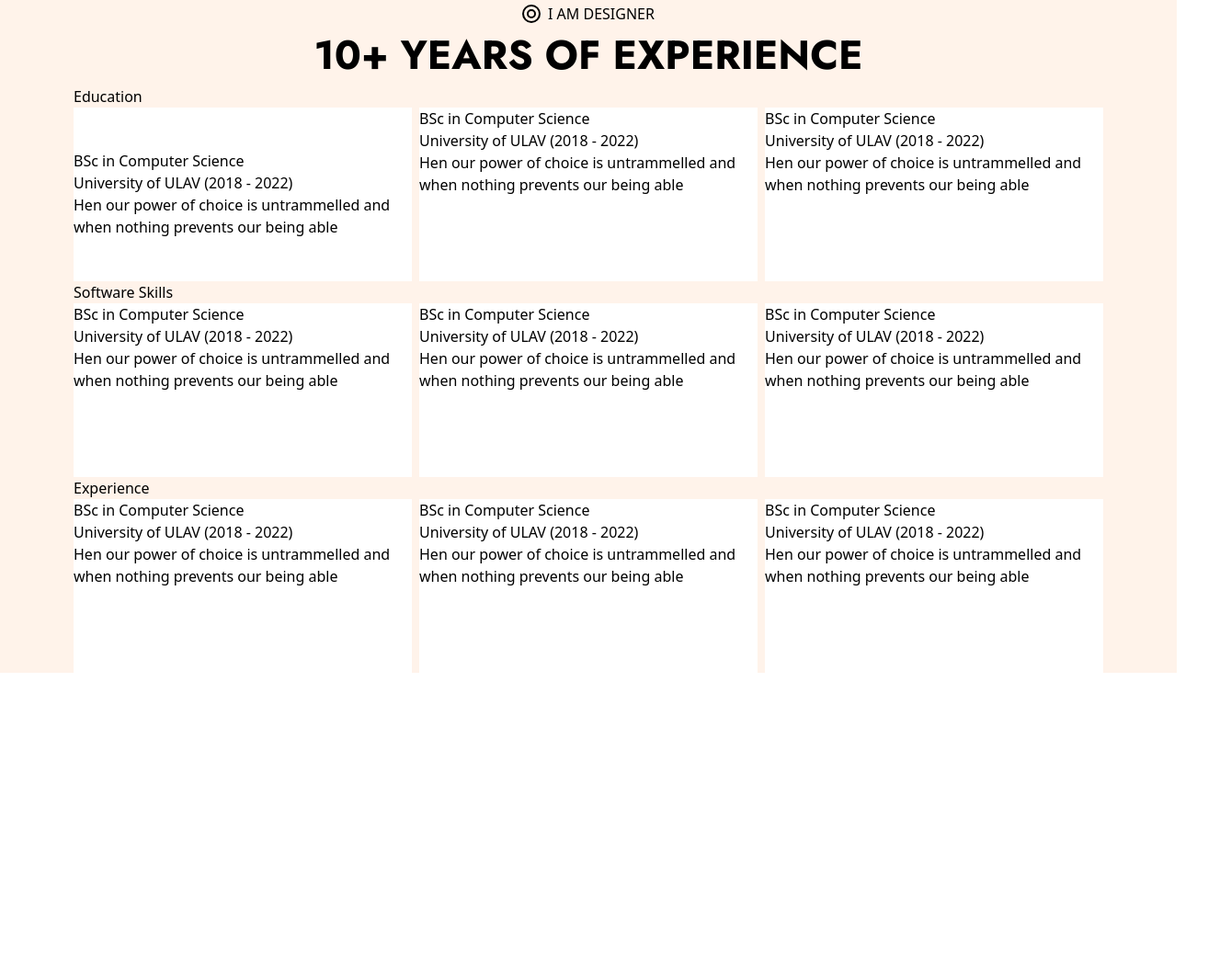
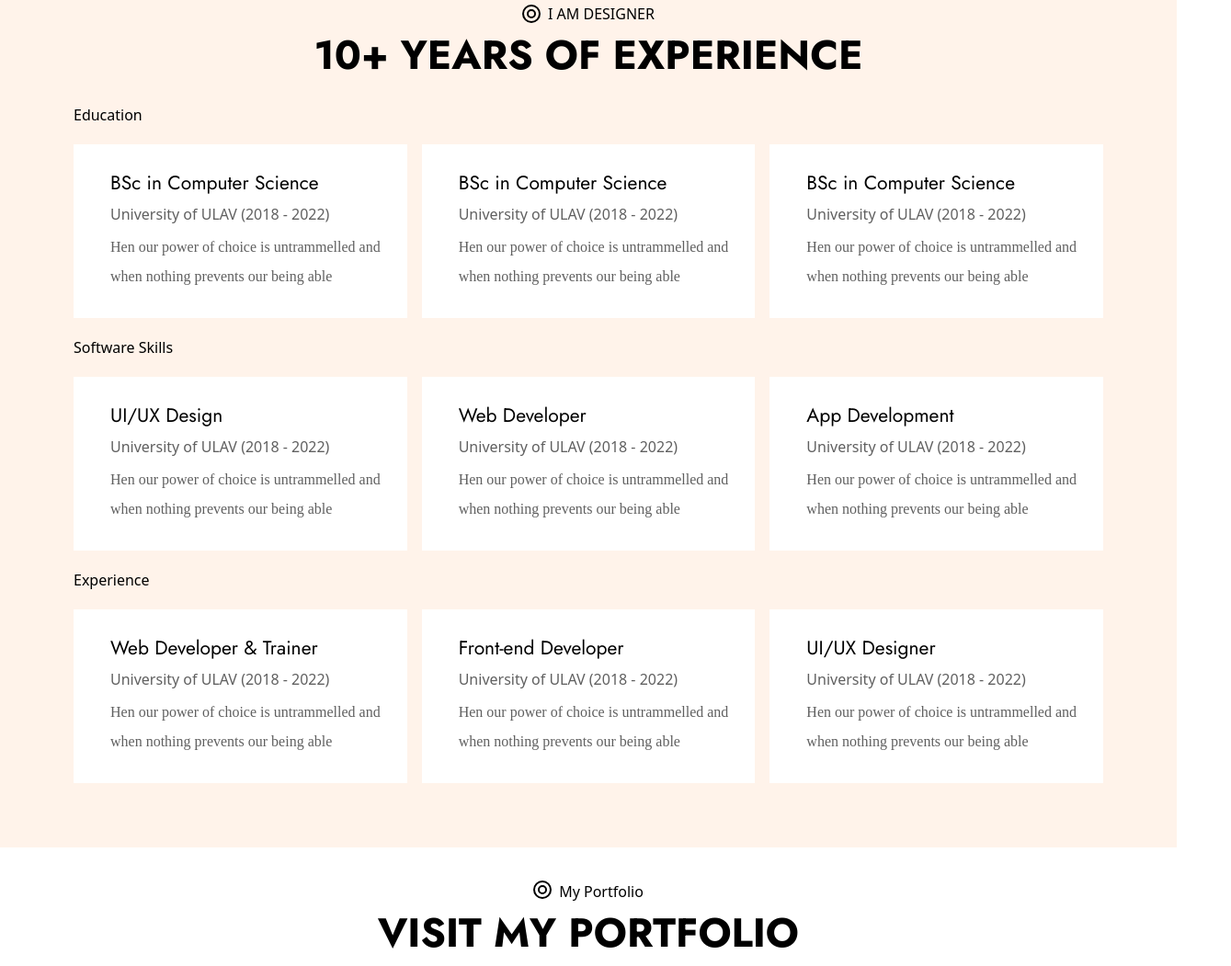
Before and after one commit to MahmudTaher195/creDesign, a plain HTML site: page index.html in a window 1280 px wide. Shown: the part 2620-3671 px from the top of the page at 92% size, 1339 px wide, since content can reach past the window. Before the commit the page ends 3352 px from the top, so only its background shows below. Drawn offline with nearby package versions, Linux system fonts and the light colour scheme.

Commit message:
portfolio done

```diff
--- a/index.html
+++ b/index.html
@@ -77,8 +77,6 @@
         </div>
 
     </section>
-
-
     <!-- __________________________banner end here_____________ -->
 
 
@@ -156,11 +154,7 @@
             </div>
         </div>
     </section>
-
-
-
     <!-- _________________________About me end here_____________ -->
-
 
     <!-- _________________________Service Start here_____________ -->
 
@@ -176,8 +170,8 @@
                 <h2 class="font-bold text-[44px] font-[jost] uppercase ">Services I offer</h2>
             </div>
             <div class="flex flex-wrap justify-center gap-2 mt-12 ">
-                <div
-                    class="w-[260px] h-[303px] border-solid border-[2px] border-[#ea9f71] flex flex-col items-center justify-center gap-4 hover:bg-orange-300 transition-all  ">
+                <div class="w-[260px] h-[303px] border-solid border-[2px] border-[#ea9f71]
+                     flex flex-col items-center justify-center gap-4  hover:bg-orange-100 transition-all ">
                     <div class="flex items-center justify-center ">
                         <img src="images/Group 17.png" alt="">
                     </div>
@@ -185,8 +179,8 @@
                     <p class="w-[252px] text-center">Hen our power of choice is untrammelled and when nothing prevents
                         our being able</p>
                 </div>
-                <div
-                    class="w-[260px] h-[303px] border-solid border-[2px] border-[#ea9f71] flex flex-col items-center justify-center gap-4 hover:bg-orange-300 transition-all  ">
+                <div class="w-[260px] h-[303px] border-solid border-[2px] border-[#ea9f71]
+                    flex flex-col items-center justify-center gap-4  hover:bg-orange-100 transition-all ">
                     <div class="flex items-center justify-center ">
                         <img src="images/Group 17.png" alt="">
                     </div>
@@ -194,8 +188,8 @@
                     <p class="w-[252px] text-center">Hen our power of choice is untrammelled and when nothing prevents
                         our being able</p>
                 </div>
-                <div
-                    class="w-[260px] h-[303px] border-solid border-[2px] border-[#ea9f71] flex flex-col items-center justify-center gap-4 hover:bg-orange-300 transition-all  ">
+                <div class="w-[260px] h-[303px] border-solid border-[2px] border-[#ea9f71]
+                    flex flex-col items-center justify-center gap-4 hover:bg-orange-100 transition-all ">
                     <div class="flex items-center justify-center ">
                         <img src="images/Group 17.png" alt="">
                     </div>
@@ -203,8 +197,8 @@
                     <p class="w-[252px] text-center">Hen our power of choice is untrammelled and when nothing prevents
                         our being able</p>
                 </div>
-                <div
-                    class="w-[260px] h-[303px] border-solid border-[2px] border-[#ea9f71] flex flex-col items-center justify-center gap-4 hover:bg-orange-300 transition-all  ">
+                <div class="w-[260px] h-[303px] border-solid border-[2px] border-[#ea9f71]
+  flex flex-col items-center justify-center gap-4  hover:bg-orange-100 transition-all">
                     <div class="flex items-center justify-center ">
                         <img src="images/Group 17.png" alt="">
                     </div>
@@ -212,8 +206,8 @@
                     <p class="w-[252px] text-center">Hen our power of choice is untrammelled and when nothing prevents
                         our being able</p>
                 </div>
-                <div
-                    class="w-[260px] h-[303px] border-solid border-[2px] border-[#ea9f71] flex flex-col items-center justify-center gap-4 hover:bg-orange-300 transition-all  ">
+                <div class="w-[260px] h-[303px] border-solid border-[2px] border-[#ea9f71]
+                     flex flex-col items-center justify-center gap-4 hover:bg-orange-100 transition-all ">
                     <div class="flex items-center justify-center ">
                         <img src="images/Group 17.png" alt="">
                     </div>
@@ -221,8 +215,8 @@
                     <p class="w-[252px] text-center">Hen our power of choice is untrammelled and when nothing prevents
                         our being able</p>
                 </div>
-                <div
-                    class="w-[260px] h-[303px] border-solid border-[2px] border-[#ea9f71] flex flex-col items-center justify-center gap-4 hover:bg-orange-300 transition-all  ">
+                <div class="w-[260px] h-[303px] border-solid border-[2px] border-[#ea9f71]
+                    flex flex-col items-center justify-center gap-4  hover:bg-orange-100 transition-all">
                     <div class="flex items-center justify-center ">
                         <img src="images/Group 17.png" alt="">
                     </div>
@@ -230,8 +224,8 @@
                     <p class="w-[252px] text-center">Hen our power of choice is untrammelled and when nothing prevents
                         our being able</p>
                 </div>
-                <div
-                    class="w-[260px] h-[303px] border-solid border-[2px] border-[#ea9f71] flex flex-col items-center justify-center gap-4 hover:bg-orange-300 transition-all  ">
+                <div class="w-[260px] h-[303px] border-solid border-[2px] border-[#ea9f71]
+                     flex flex-col items-center justify-center gap-4 hover:bg-orange-100 transition-all">
                     <div class="flex items-center justify-center ">
                         <img src="images/Group 17.png" alt="">
                     </div>
@@ -239,8 +233,8 @@
                     <p class="w-[252px] text-center">Hen our power of choice is untrammelled and when nothing prevents
                         our being able</p>
                 </div>
-                <div
-                    class="w-[260px] h-[303px] border-solid border-[2px] border-[#ea9f71] flex flex-col items-center justify-center gap-4 hover:bg-orange-300 transition-all  ">
+                <div class="w-[260px] h-[303px] border-solid border-[2px] border-[#ea9f71]
+                   flex flex-col items-center justify-center gap-4 hover:bg-orange-100 transition-all">
                     <div class="flex items-center justify-center ">
                         <img src="images/Group 17.png" alt="">
                     </div>
@@ -259,7 +253,7 @@
 
     <section
         class="pt-8 bg-[rgba(255,195,152,0.2)] bg-[linear-gradient(90deg,rgba(255,195,152,0.20)_27%,rgba(255,134,190,0.30)_100%)">
-        <div class="container">
+        <div class="container h-[919px] ">
             <div class="resum_main flex flex-col items-center justify-center">
                 <div class="flex items-center gap-2 ">
                     <div class="w-5 h-5 flex items-center justify-center rounded-full border-2 border-black">
@@ -270,72 +264,86 @@
                 <h2 class="font-bold text-[44px] font-[jost] uppercase ">10+ YEARS OF EXPERIENCE</h2>
             </div>
             <div class="resum_items w-[1120px] mx-auto ">
-                <p>Education</p>
-                <div class="fist_item flex items-center gap-2    ">
-                    <div class=" bg-[#FFFFFF] w-[424px] h-[189px] py-7 flex flex-col  justify-center ">
-                        <h3>BSc in Computer Science</h3>
-                        <h4>University of ULAV (2018 - 2022)</h4>
-                        <p>Hen our power of choice is untrammelled and when nothing prevents our being able</p>
+                <p class="w-full pt-5">Education</p>
+                <div class="fist_item flex items-center gap-4 pt-5 ">
+                    <div class=" bg-[#FFFFFF] w-[424px] h-[189px] py-7 flex flex-col pl-10 ">
+                        <h3 class="align-center text-[21px] leading-7 font-[jost]">BSc in Computer Science</h3>
+                        <h4 class="leading-10 text-[#606060]">University of ULAV (2018 - 2022)</h4>
+                        <p class="justify-center text-[#606060] text-base font-[regular]  leading-8">Hen our power of
+                            choice is untrammelled and when
+                            nothing prevents our being able</p>
                     </div>
-                    <div class="bg-[#FFFFFF] w-[424px] h-[189px]">
-                        <h3>BSc in Computer Science</h3>
-                        <h4>University of ULAV (2018 - 2022)</h4>
-                        <p>Hen our power of choice is untrammelled and when nothing prevents our being able</p>
+                    <div class=" bg-[#FFFFFF] w-[424px] h-[189px] py-7 flex flex-col pl-10 ">
+                        <h3 class="align-center text-[21px] leading-7 font-[jost]">BSc in Computer Science</h3>
+                        <h4 class="leading-10 text-[#606060]">University of ULAV (2018 - 2022)</h4>
+                        <p class="justify-center text-[#606060] text-base font-[regular]  leading-8">Hen our power of
+                            choice is untrammelled and when
+                            nothing prevents our being able</p>
                     </div>
-                    <div class="bg-[#FFFFFF] w-[424px] h-[189px]">
-                        <h3>BSc in Computer Science</h3>
-                        <h4>University of ULAV (2018 - 2022)</h4>
-                        <p>Hen our power of choice is untrammelled and when nothing prevents our being able</p>
+                    <div class=" bg-[#FFFFFF] w-[424px] h-[189px] py-7 flex flex-col pl-10 ">
+                        <h3 class="align-center text-[21px] leading-7 font-[jost]">BSc in Computer Science</h3>
+                        <h4 class="leading-10 text-[#606060]">University of ULAV (2018 - 2022)</h4>
+                        <p class="justify-center text-[#606060] text-base font-[regular] leading-8">Hen our power of
+                            choice is untrammelled and when
+                            nothing prevents our being able</p>
                     </div>
                 </div>
 
 
                 <div class="fist_item   ">
-                    <p>Software Skills</p>
+                    <p class="w-full pt-5">Software Skills</p>
                 </div>
-                <div class="fist_item flex items-center gap-2">
-                    <div class=" bg-[#FFFFFF] w-[424px] h-[189px] ">
-                        <h3>BSc in Computer Science</h3>
-                        <h4>University of ULAV (2018 - 2022)</h4>
-                        <p>Hen our power of choice is untrammelled and when nothing prevents our being able</p>
+                <div class="fist_item flex items-center gap-4 pt-5 ">
+                    <div class=" bg-[#FFFFFF] w-[424px] h-[189px] py-7 flex flex-col pl-10 ">
+                        <h3 class="align-center text-[21px] leading-7 font-[jost]">UI/UX Design</h3>
+                        <h4 class="leading-10 text-[#606060]">University of ULAV (2018 - 2022)</h4>
+                        <p class="justify-center text-[#606060] text-base font-[regular]  leading-8">Hen our power of
+                            choice is untrammelled and when
+                            nothing prevents our being able</p>
                     </div>
-                    <div class="bg-[#FFFFFF] w-[424px] h-[189px] ">
-                        <h3>BSc in Computer Science</h3>
-                        <h4>University of ULAV (2018 - 2022)</h4>
-                        <p>Hen our power of choice is untrammelled and when nothing prevents our being able</p>
+                    <div class=" bg-[#FFFFFF] w-[424px] h-[189px] py-7 flex flex-col pl-10 ">
+                        <h3 class="align-center text-[21px] leading-7 font-[jost]">Web Developer </h3>
+                        <h4 class="leading-10 text-[#606060]">University of ULAV (2018 - 2022)</h4>
+                        <p class="justify-center text-[#606060] text-base font-[regular] leading-8">Hen our power of
+                            choice is untrammelled and when
+                            nothing prevents our being able</p>
                     </div>
-                    <div class="bg-[#FFFFFF] w-[424px] h-[189px] ">
-                        <h3>BSc in Computer Science</h3>
-                        <h4>University of ULAV (2018 - 2022)</h4>
-                        <p>Hen our power of choice is untrammelled and when nothing prevents our being able</p>
+                    <div class=" bg-[#FFFFFF] w-[424px] h-[189px] py-7 flex flex-col pl-10 ">
+                        <h3 class="align-center text-[21px] leading-7 font-[jost]">App Development</h3>
+                        <h4 class="leading-10 text-[#606060]">University of ULAV (2018 - 2022)</h4>
+                        <p class="justify-center text-[#606060] text-base font-[regular] leading-8">Hen our power of
+                            choice is untrammelled and when
+                            nothing prevents our being able</p>
                     </div>
                 </div>
 
-
                 <div class="fist_item">
-                    <p>Experience</p>
+                    <p class="w-full pt-5">Experience</p>
                 </div>
 
-                <div class="fist_item flex items-center gap-2">
-
-                    <div class="bg-[#FFFFFF] w-[424px] h-[189px] ">
-                        <h3>BSc in Computer Science</h3>
-                        <h4>University of ULAV (2018 - 2022)</h4>
-                        <p>Hen our power of choice is untrammelled and when nothing prevents our being able</p>
+                <div class="fist_item flex items-center gap-4 pt-5 ">
+                    <div class=" bg-[#FFFFFF] w-[424px] h-[189px] py-7 flex flex-col pl-10 ">
+                        <h3 class="align-center  text-black text-[21px] leading-7 font-[jost]">Web Developer & Trainer
+                        </h3>
+                        <h4 class="leading-10  text-[#606060] ">University of ULAV (2018 - 2022)</h4>
+                        <p class="justify-center text-[#606060] text-base font-[regular] leading-8">Hen our power of
+                            choice is untrammelled and when
+                            nothing prevents our being able</p>
                     </div>
-
-                    <div class="bg-[#FFFFFF] w-[424px] h-[189px]">
-                        <h3>BSc in Computer Science</h3>
-                        <h4>University of ULAV (2018 - 2022)</h4>
-                        <p>Hen our power of choice is untrammelled and when nothing prevents our being able</p>
+                    <div class=" bg-[#FFFFFF] w-[424px] h-[189px] py-7 flex flex-col pl-10 ">
+                        <h3 class="  text-black align-center text-[21px] leading-7 font-[jost]">Front-end Developer</h3>
+                        <h4 class="leading-10 text-[#606060]">University of ULAV (2018 - 2022)</h4>
+                        <p class="justify-center text-[#606060] text-base font-[regular] leading-8">Hen our power of
+                            choice is untrammelled and when
+                            nothing prevents our being able</p>
                     </div>
-                    <div class="bg-[#FFFFFF] w-[424px] h-[189px]  ">
-                        <h3>BSc in Computer Science</h3>
-                        <h4>University of ULAV (2018 - 2022)</h4>
-                        <p>Hen our power of choice is untrammelled and when nothing prevents our being able</p>
+                    <div class=" bg-[#FFFFFF] w-[424px] h-[189px] py-7 flex flex-col pl-10 ">
+                        <h3 class="align-center text-[21px] text-black  leading-7 font-[jost]">UI/UX Designer </h3>
+                        <h4 class="leading-10 text-[#606060]">University of ULAV (2018 - 2022)</h4>
+                        <p class="justify-center text-[#606060] text-base font-[regular] leading-8">Hen our power of
+                            choice is untrammelled and when
+                            nothing prevents our being able</p>
                     </div>
-
-
                 </div>
 
             </div>
@@ -343,6 +351,32 @@
     </section>
     <!-- _________________________Resume end here_____________ -->
 
+    <!-- _________________________Portfolio start  here_____________ -->
+    <section class="py-5">
+        <div class="container w-[1120px] mx-auto">
+            <div class="portfolio_main pt-4 flex flex-col items-center justify-center">
+                <div class="flex gap-2">
+                    <div class="w-5 h-5 flex items-center justify-center rounded-full border-2 border-black">
+                        <div class="w-[10px] h-[10px]  rounded-full border-2 border-black"></div>
+                    </div>
+                    <p>My Portfolio</p>
+                </div>
+                <h2 class="font-bold text-[44px] font-[jost] uppercase ">VISIT MY PORTFOLIO</h2>
+            </div>
+            <div class="portfolio_img flex py-2 gap-4 w-[424px] h-[512px]">
+                <img src="images/Placeholder.png" alt="img">
+                <img src="images/Placeholder2.png" alt="img">
+                <img src="images/Placeholder3.png" alt="img">
+            </div>
+            <div class="portfolio_img flex py-2 gap-4 w-[424px] h-[512px]">
+                <img src="images/Placeholder4.png" alt="img">
+                <img src="images/Placeholder5.png" alt="img">
+                <img src="images/Placeholder6.png" alt="img">
+            </div>
+        </div>
+    </section>
+    <!-- _________________________Portfolio end here_____________ -->
+
 
 
 </body>
```
Also changed, not shown: images/Placeholder.png (added), images/Placeholder2.png (added), images/Placeholder3.png (added), images/Placeholder4.png (added), images/Placeholder5.png (added), images/Placeholder6.png (added).
